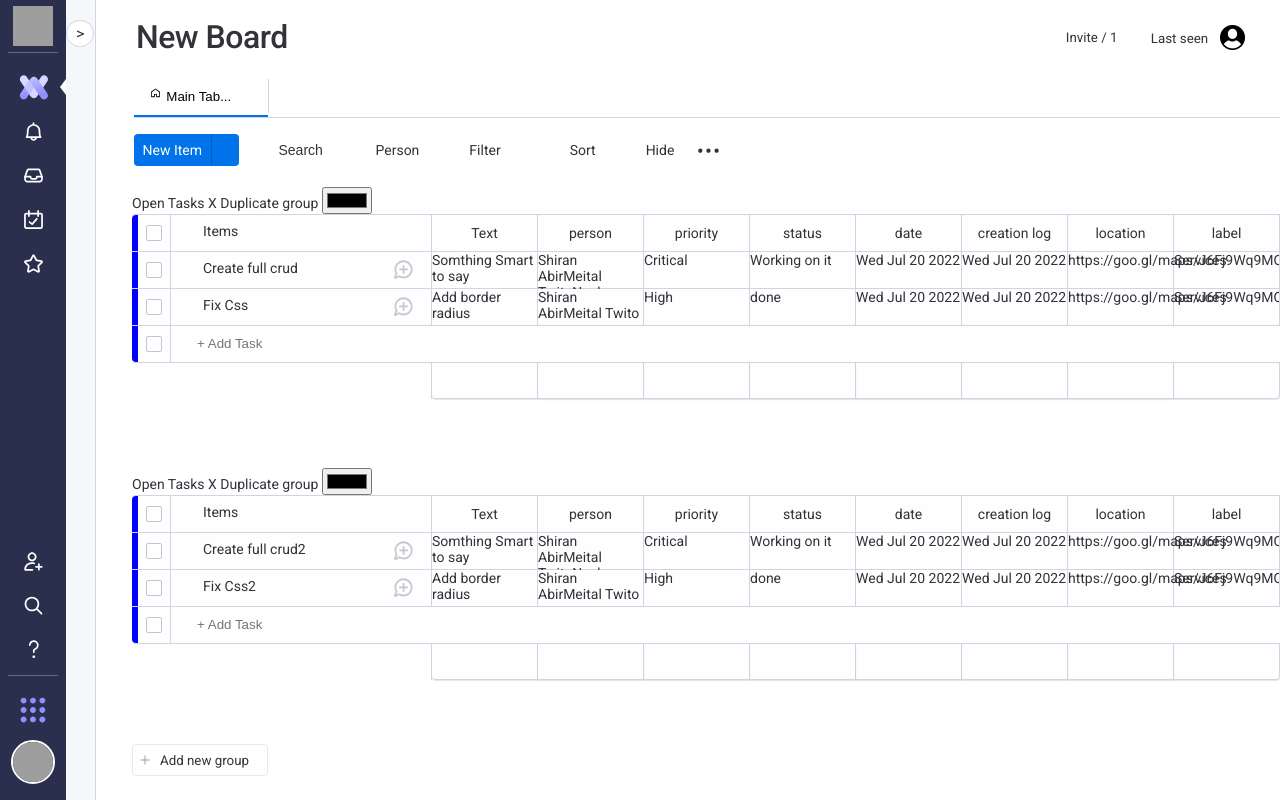
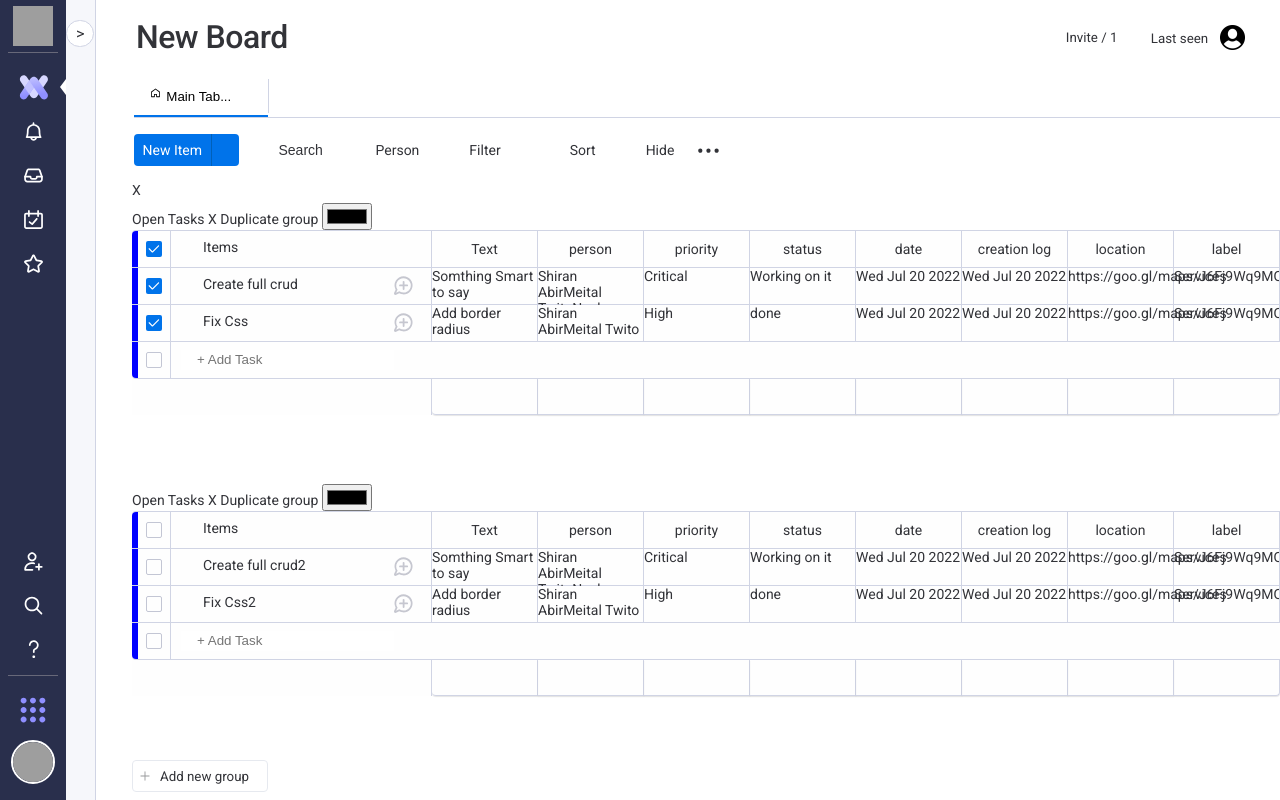
Before and after one commit to nachum-y/Monday-frontend, a Vue app: page /boards/boardId in a window 1280 px wide. Both pictures are taken after a click on the element 154 px from the left and 233 px from the top of the page. Built offline with nearby package versions, Linux system fonts and the light colour scheme; grey boxes are pictures that could not be loaded; a web font is replaced by a local one.

Commit message:
Added remove Tasks.

```diff
--- a/src/components/board/group-list.cmp.vue
+++ b/src/components/board/group-list.cmp.vue
@@ -1,5 +1,8 @@
 <template>
     <div v-if="board" class="board-content">
+    <div v-if="selectedTasks.length>0">
+        <span @click="removeTasks">X</span>
+    </div>
         <div class="board-content-group" v-for="group in board.groups" :key="group.id">
             <div class="group-title">
                 <span ref="groupTitle" contenteditable="true"
@@ -24,7 +27,7 @@
                             <div class="row-menu-icon"></div>
                         </div>
                         <div class="item-select">
-                            <div class="checkbox"></div>
+                            <div @click="toggleAll(group)" :class="selectedGroups.includes(group.id)? 'checkbox-selected' : 'checkbox'"></div>
                         </div>
                         <div class="item-title">Items</div>
 
@@ -124,6 +127,7 @@ export default {
             groupToEdit: boardService.getEmptyGroup(),
             newData: {},
             selectedTasks: [],
+            selectedGroups: [],
         }
     },
     created() {
@@ -175,6 +179,23 @@ export default {
             if (idx === -1) this.selectedTasks.push(taskId)
             else this.selectedTasks.splice(idx,1)
         },
+        toggleAll(group){
+            const idx = this.selectedGroups.findIndex(id => id === group.id)
+            if (idx === -1) {
+                if (group.tasks.length === 0) return
+                this.selectedGroups.push(group.id)
+                group.tasks.forEach(task => this.selectedTasks.push(task.id))
+            }
+            else{
+                const idsToRemove = group.tasks.map(task=>task.id)
+                this.selectedTasks = this.selectedTasks.filter(id => !idsToRemove.includes(id))
+                this.selectedGroups.splice(idx,1)
+            }
+        },
+        removeTasks(){
+            const tasksToRemove = this.selectedTasks
+            this.$store.dispatch({ type: 'removeTasks', tasksToRemove })
+        }
     },
     computed: {
         draggingInfo() {
--- a/src/services/board-service.js
+++ b/src/services/board-service.js
@@ -9,7 +9,8 @@ export const boardService = {
   getEmptyGroup,
   removeGroup,
   updateGroup,
-  addTask
+  addTask,
+  removeTasks
 }
 
 // _createBoards()
@@ -98,6 +99,16 @@ function _getEmptyTask(colOrder,title){
   return {id:utilService.makeId(),cols}
 }
 
+async function removeTasks(idsToRemove,boardId){
+  let board = await _getBoardById(boardId)
+  const filteredGroups = board.groups.map(group=>group.tasks.filter(task=>!idsToRemove.includes(task.id)))
+  // board.groups = filteredGroups
+  console.log(board.groups)
+  console.log(filteredGroups)
+  // storageService.put(BOARD_KEY, board)
+  return filteredGroups
+}
+
 // async function _getGroupById(boardId,groupId){
 //   const board = await _getBoardById(boardId)
 //   return board.groups.find((g) => g.id === groupId)
--- a/src/store/modules/board.store.js
+++ b/src/store/modules/board.store.js
@@ -92,6 +92,14 @@ export const boardStore = {
                 console.log(err)
             }
         },
+        async removeTasks({commit,state},{tasksToRemove}){
+            try {
+                await boardService.removeTasks(tasksToRemove,state.board._id)
+            }
+            catch(err){
+                console.log(err)
+            }
+        },
         updateColsOrder({ commit }, { value }) {
             commit({ type: 'updateColsOrder', value2: value })
 
@@ -101,7 +109,7 @@ export const boardStore = {
         },
         updateBoardOrderList({ commit }, { value }) {
             commit({ type: 'updateBoardOrderList', value })
-        }
+        },
         // toggleStatus({ commit }, { groupId }) {
         //     return groupsService.toggleStatus(groupId)
         //         .then(group => {
```
